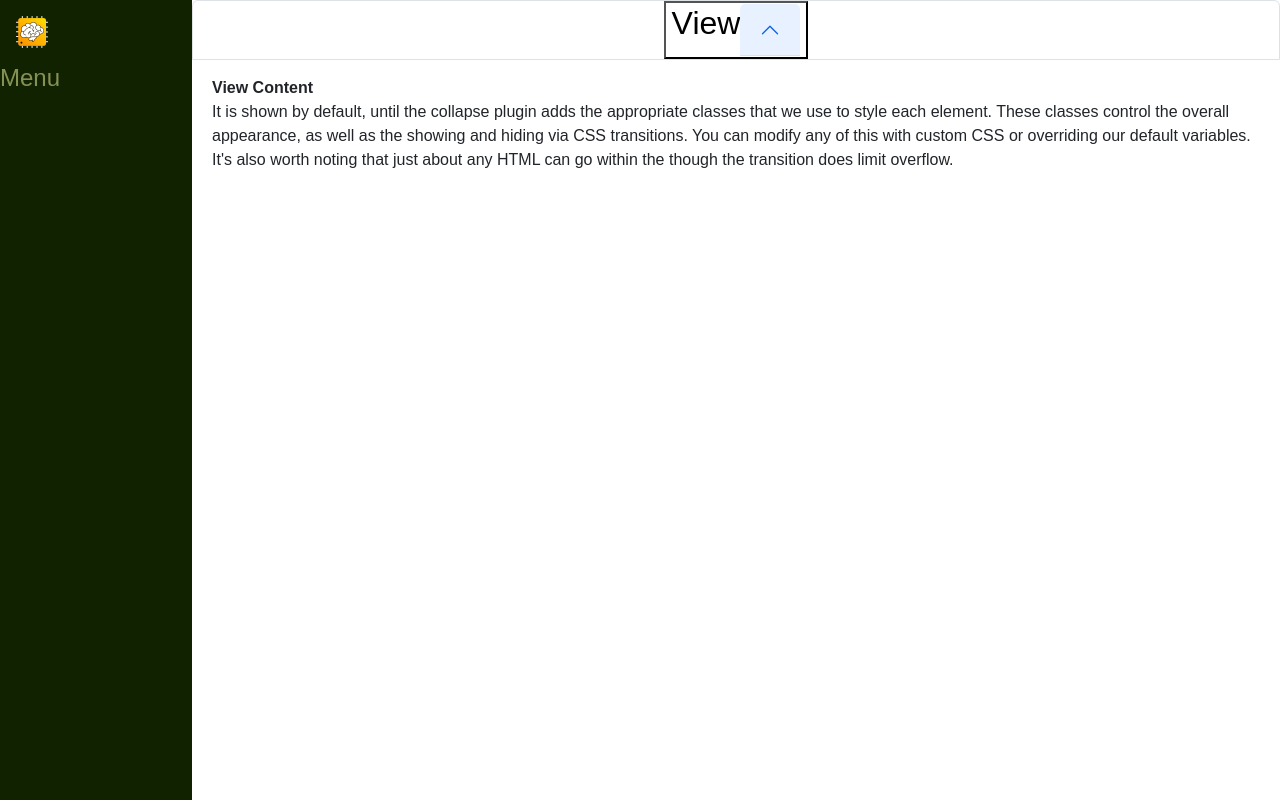
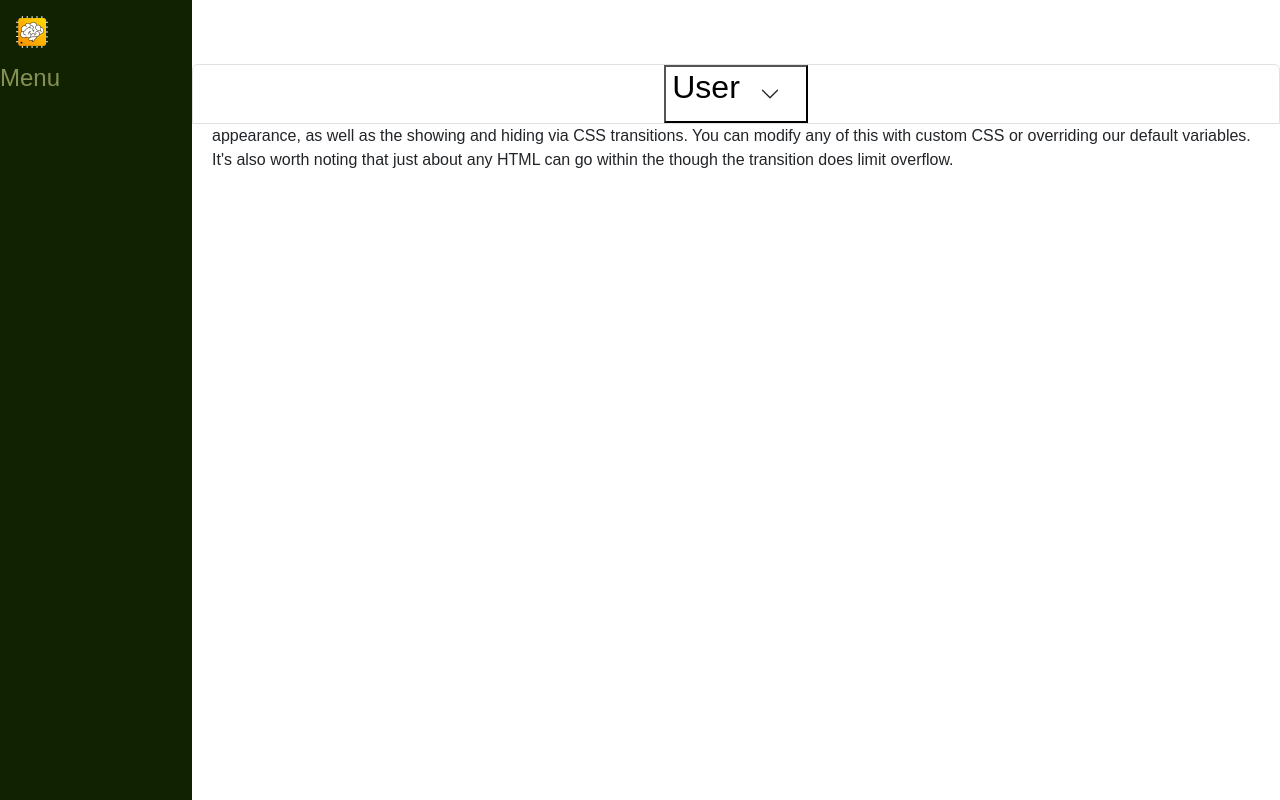
Before and after one commit to RAHI95/devassignment, a Vue app: page / in a window 1280 px wide. Both pictures are taken after a click on the button "User". Built offline with nearby package versions, Linux system fonts and the light colour scheme.

Commit message:
animation updated

```diff
--- a/src/components/accordion.vue
+++ b/src/components/accordion.vue
@@ -20,7 +20,25 @@
               </button>
             </h2>
           </div>
-          <div v-else class="accordion-item">
+          <div class="accordion-item below"  v-else>
+            <h2 class="accordion-header" id="headingOne">
+              <button class="d-flex bg-white mx-auto">
+                <a @click.prevent="onShowButton()">User</a>
+                <a
+                  href="#"
+                  class="accordion-button collapsed"
+                  type="button"
+                  data-bs-toggle="collapse"
+                  data-bs-target="#collapseOne"
+                  aria-expanded="false"
+                  aria-controls="collapseOne"
+                ></a>
+              </button>
+            </h2>
+          </div>
+        </transition>
+        <!-- <transition name="button" mode="out-in"> -->
+          <div class="accordion-item"  v-if="!showOnButton">
             <h2 class="accordion-header" id="headingTwo">
               <button class="d-flex bg-white mx-auto">
                 <a
@@ -37,7 +55,8 @@
               </button>
             </h2>
           </div>
-        </transition>
+        <!-- </transition> -->
+
         <div>
           <div
             id="collapseOne"
@@ -102,29 +121,20 @@ export default {
     onShowButton() {
             this.showOnButton = !this.showOnButton;
         },
-    shouldSlide() {
-      this.isSlide = true;
-      this.show = false;
-      setTimeout(() => {
-        this.show = true;
-      }, 0);
-    },
-    shouldFade() {
-      this.isSlide = false;
-      this.show = false;
-      setTimeout(() => {
-        this.show = true;
-      }, 0);
-    },
+
   },
 };
 </script>
 
 <style>
+  .below{
+    position: relative;
+    top:4rem
+  }
  .button-enter-from,
 button-leave-to {
     /* opacity: 0; */
-    transform: translateY(30px);
+    transform: translateY(60px);
 }
 .button-enter-to,
 .button-leave-from {
```
